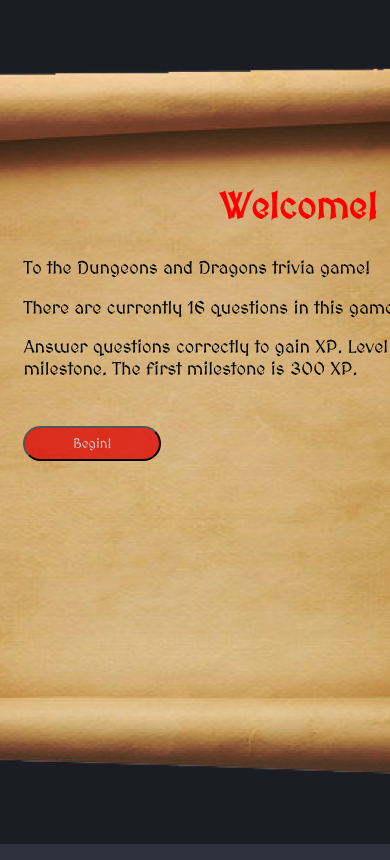
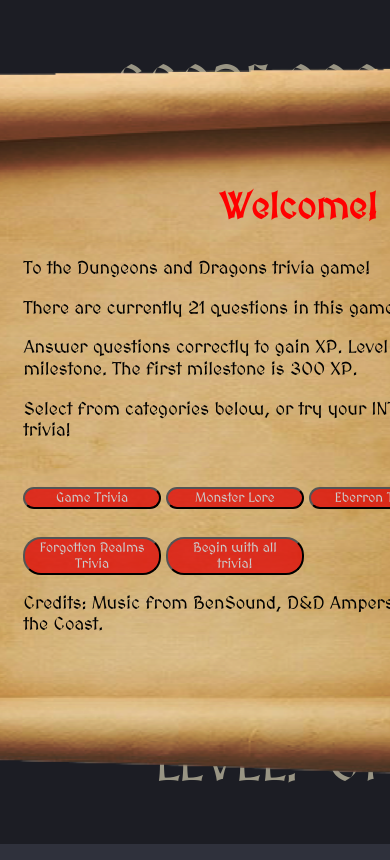
Before and after one commit to nicholastonelli/dnd_trivia, a plain HTML site: page index.html in a window 390 px wide. Shown: the top 860 px of the page. Drawn offline with Linux system fonts and the light colour scheme.

Commit message:
added media quereis for mobile

```diff
--- a/app.js
+++ b/app.js
@@ -12,6 +12,81 @@ let playerScore = 0000
 let xpChart = [300, 900, 2700, 6500, 14000, 23000, 34000, 48000, 64000, 85000, 100000, 120000, 140000, 165000, 195000, 225000, 265000, 305000, 355000]
 let triviaWell = ''
 let triviaDeck = [
+    {
+        question: 'How are Beholders said to be born?',
+        difficulty: {
+            level: 'hard',
+            reward: 500
+        },
+        category: 'monster',
+        answers: {
+            a: 'Born out of Dreams',
+            b: 'Born from Illithid experiments',
+            c: 'Born from strange gods'
+        },
+        correctAnswer: 'a',
+        correctExplain: 'Beholders don’t truly sleep when they rest. Instead, a beholder’s mind remains semiconscious even as it dreams. As a result, on rare occasions when a beholder dreams of another beholder, the dream-reality becomes warped and takes on physical form, becoming another actual beholder. To call this process reproduction would be inaccurate, because in most cases the old and new beholders fight to the death—a fact for which the rest of the world is thankful.'
+       },
+    {
+        question: 'Banshee are Irish folk monsters whose wail foretells death. What does their name mean?',
+        difficulty: {
+            level: 'hard',
+            reward: 500
+        },
+        category: 'monster',
+        answers: {
+            a: 'Evil Woman',
+            b: 'Fairy woman',
+            c: 'Dark Fairy'
+        },
+        correctAnswer: 'b',
+        correctExplain: 'A banshee (/ˈbænʃiː/ BAN-shee; Modern Irish bean sí, from Old Irish: ben síde [bʲen ˈʃiːðʲe], "woman of the fairy mound" or "fairy woman") is a female spirit in Irish folklore who heralds the death of a family member.'
+       },
+    {
+        question: 'In Dungeons and Dragons 3.5, Angels are have this particular alignment restriciton.',
+        difficulty: {
+            level: 'hard',
+            reward: 500
+        },
+        category: 'monster',
+        answers: {
+            a: 'Always Lawful, often Good',
+            b: 'Always Good, often Lawful',
+            c: 'Always Chaotic, often Good'
+        },
+        correctAnswer: 'c',
+        correctExplain: 'Angels in D&D are always Good aligned creatures, but are not always Lawful aligned.'
+       },
+    {
+        question: 'What is an Aboleth?',
+        difficulty: {
+            level: 'medium',
+            reward: 100
+        },
+        category: 'monster',
+        answers: {
+            a: 'A shapeshifting treasure chest',
+            b: 'A magic cave giant',
+            c: 'A psychic water horror'
+        },
+        correctAnswer: 'c',
+        correctExplain: 'Aboleths (pronounced: /ˈæboʊlɛθ/ ÆB-o-leth  were a race of malevolent, eel-like aberrations with potent psionic abilities.'
+       },
+    {
+        question: 'What is an Aarakocra?',
+        difficulty: {
+            level: 'medium',
+            reward: 100
+        },
+        category: 'monster',
+        answers: {
+            a: 'A bird person',
+            b: 'A snake person',
+            c: 'A tiger person'
+        },
+        correctAnswer: 'a',
+        correctExplain: 'Aarakocra (pronounced: /ærɑːˈkoʊkrɑː/ æ-ra-KO-kra  or: /ɑːrɑːˈkoʊkrɑː/ a-rah-KO-krah; also called bird-men,were a race of avian humanoids.'
+       },
     {
         question: 'What is a Spelljammer?',
         difficulty: {
@@ -255,7 +330,11 @@ let triviaDeck = [
 
 ]
 
-triviaWell = triviaDeck
+let catTrivia = triviaDeck.filter(function (cat) {
+    return cat.category == 'monster'
+})
+console.log(catTrivia)
+
 
 document.querySelector('#qCount').innerText = `There are currently ${triviaDeck.length} questions in this game.`
 
@@ -303,17 +382,13 @@ function answerCheck() {
     answerMsg.innerText = 'You\'re Correct!'
     playerScore+=triviaWell[0].difficulty.reward
     document.querySelector('#score').innerText = (`000${playerScore}`)
-    console.log(playerScore)
-    console.log(document.querySelector('input[name="answerBtn"]:checked').value)
     } else {
     answerMsg.style.color = 'red'
     answerMsg.innerText = 'That\'s not quite right.'
-    console.log('You are wrong')
     }
 }
 
 function generateTrivia() {
-// this function fills the modal with the neccesary question, form, and etc..
     modalQuestion.innerText = triviaWell[0].question
     document.querySelector('#a').innerText = triviaWell[0].answers.a
     document.querySelector('#b').innerText = triviaWell[0].answers.b
@@ -331,7 +406,9 @@ function shuffleTrivia(array) {
 
 function handleStartEvent() {
     document.querySelector('#openingModal').style.display = 'none'
+    triviaWell = triviaDeck
     shuffleTrivia(triviaWell)
+
 }
 
 //levelChecker() meaasures the player score against the next level array, and increases their level if
@@ -380,25 +457,17 @@ document.querySelector('#closeOpenerBtn').addEventListener('click', handleStartE
 
 // Fire animation effects. Fire should do SOMETHING when clicked, and when mouseovered
 document.querySelector('#fire').addEventListener('click', () => {
-    console.log('You clicked the fire')
     document.querySelector('#fire').style.opacity = '100%'
     document.querySelector('#ampersand').style.opacity = '100%'
 })
 
 document.querySelector('#fire').addEventListener('mouseover', () => {
     console.log('You hovered the fire')
-    document.querySelector('#fire').style.opacity = '100%'
-    document.querySelector('#ampersand').style.opacity = '100%'
-   /*  document.querySelector('#fire').style.opacity = String(Math.floor(Math.random()*100)) + '%' */
-   /*  let fireHover = setInterval(function() {
-         let rando = (Math.floor((Math.random()*100) + 40))
-         document.querySelector('#fire').style.opacity = String(rando) + '%'
-         document.querySelector('#ampersand').style.opacity = String(rando+10) + '%'
-        }, 300) */
+    document.querySelector('#fire').style.opacity = '90%'
+    document.querySelector('#ampersand').style.opacity = '90%'
 })
 
 document.querySelector('#fire').addEventListener('mouseleave', () => {
-    console.log('You left the fire')
     document.querySelector('#fire').style.opacity = '50%'
     document.querySelector('#ampersand').style.opacity = '75%'
 })
--- a/index.html
+++ b/index.html
@@ -24,7 +24,7 @@
         <div class='buttonDiv'>
             <img src="images/sand1.png" alt="ampersand" id='ampersand'>
             <img src="images/campireblank.png" alt="bonfire Image" id='fire'>
-            <button id='newQBtn'>New Question</button>
+            <button class='button' id='newQBtn'>New Question</button>
         </div>
         <div class='deckDivs' id='deck2'>
             <img src="images/cards.png" alt="second deck"  class='decks'  id='deckImg2'>
@@ -45,8 +45,8 @@
             <div id='modalFoot'>
                 <p id='check'></p>
                 <p id='modalAnswer'></p>
-                <button id='submitBtn'>Sumbit</button>
-                <button id='closeBtn'>Close</button>
+                <button class='button' id='submitBtn'>Sumbit</button>
+                <button class='button' id='closeBtn'>Close</button>
             </div>
 
             </div>
@@ -57,8 +57,16 @@
                 <p>To the Dungeons and Dragons trivia game!</p>
                 <p id='qCount'></p>
                 <p>Answer questions correctly to gain XP. Level up once you hit a milestone. The first milestone is 300 XP.</p>
+                <p>Select from categories below, or try your INT against a bunch of trivia!</p>
+                <nav>
+                    <button id='system' class='button'>Game Trivia</button>
+                    <button id='monster' class='button'> Monster Lore</button>
+                    <button id='eberron' class='button'>Eberron Trivia</button>
+                    <button id='forgottenRealms' class='button'> Forgotten Realms Trivia</button>
+                    <button class='button' id='closeOpenerBtn'>Begin with all trivia!</button>
+                </nav>
 
-                <button id='closeOpenerBtn'>Begin!</button>
+                <p> Credits: Music from BenSound, D&D Ampersand from Wizards of the Coast.</p>
             </div>
         </div>
 
@@ -66,7 +74,7 @@
         <p id='scoreText'>SCORE:</p><p id='score'>0000</p>
     </div>
     <div id='levelDiv'>
-        <p id='scoreText'>Level: &nbsp</p><p id='level'> 01</p></div>
+        <p id='scoreText'>LEVEL: &nbsp</p><p id='level'> 01</p></div>
     <script src="app.js"></script>
 </body>
 </html>
--- a/style.css
+++ b/style.css
@@ -1,4 +1,6 @@
 body {
+    max-width: fit-content;
+    max-height: 100vh;
     display: grid;
     grid-template-columns: 1fr 1fr 1fr;
     grid-template-rows: 1fr 3fr 1fr;
@@ -8,6 +10,7 @@ body {
     color: cornsilk;
     font-family: 'MedievalSharp', cursive;
 }
+
 #ampersand {
     position: absolute;
     margin-left: auto;
@@ -16,23 +19,27 @@ body {
     top: 100px;
     left: 0;
     right: 0;
-    width: 25vw;
+    width: 50vh;
     z-index: -1;
     opacity: 50%;
 }
+
 #deck1, .buttonDiv, #deck2 {
     text-align: center;
     display: flex;
     flex-direction: column;
     justify-content: flex-end;
 }
+
 embed {
  opacity: .1;
 }
+
 #deck1 {
 grid-column: 1;
 grid-row: 2;
 }
+
 .buttonDiv {
 grid-column: 2;
 grid-row: 2;
@@ -41,7 +48,8 @@ flex-direction: column;
 align-items: center;
 justify-content: flex-end;
 }
-#newQBtn, #closeBtn, #submitBtn, #closeOpenerBtn {
+
+.button {
     margin-top: 5%;
     margin-bottom: 0%;
     color: #cccccc;
@@ -134,9 +142,7 @@ h1 {
     font-size: 18px;
 	font-family: 'MedievalSharp', cursive;
 }
-#closeOpenerBtn {
 
-}
 #closeBtn {
     display: none;
 }
@@ -159,3 +165,50 @@ input {
 #scoreText {
     margin-left: 15vh;
 }
+
+@media (max-width: 800px) {
+    body {
+        display: flex;
+        flex-direction: column;
+        align-items: center;
+    }
+    #deck1, #deck2 {
+        display: none;
+    }
+    .deckDivs {
+        display: none;
+    }
+    #ampersand {
+        display: block;
+        position: absolute;
+    }
+    header {
+        display: none;
+    }
+    .buttonDiv {
+        margin: 0;
+        padding: 0;
+        border: 0;
+    }
+    #fire {
+        width: 50%;
+        position: absolute;
+        top: 35vh;
+        left: 20vh;
+        right: 25vh;
+    }
+    #newQBtn {
+        width: 25%;
+        position: absolute;
+        top: 70vh;
+        left: 29vh;
+        right: 20vh;
+        font-size: 20px;
+    }
+    #levelDiv {
+        margin-top: 50px;
+        position: absolute;
+        bottom: 0px;
+    }
+
+}
```
